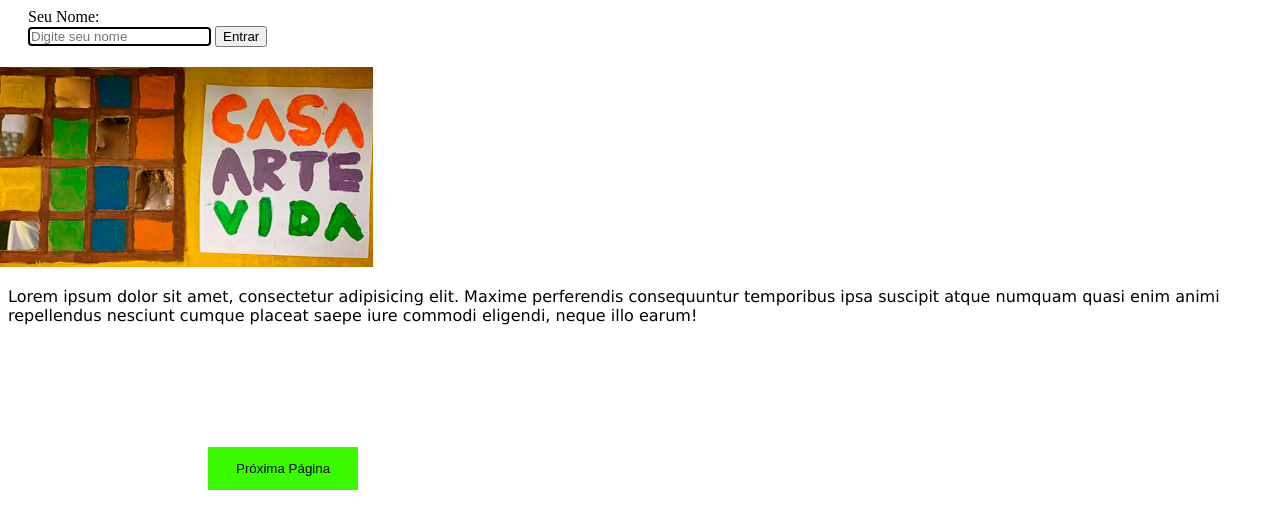
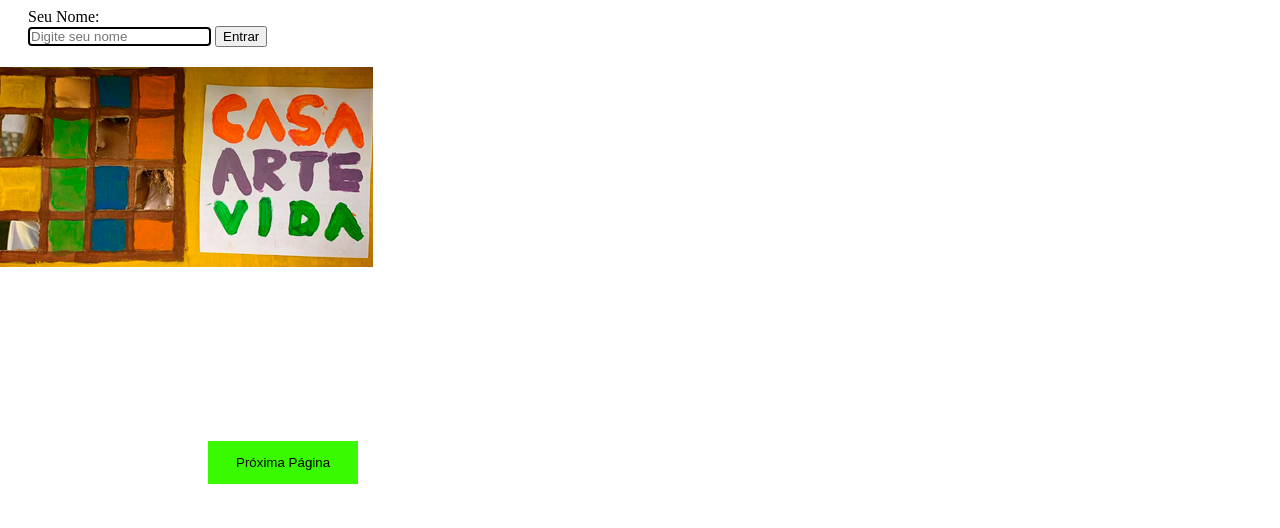
Before and after one commit to clamuflage/cavSite, a plain HTML site: page homepage/index.html in a window 1280 px wide. Shown: the part 180-708 px from the top of the page. Drawn offline with Linux system fonts and the light colour scheme.

Commit message:
alterações no html da homepage

```diff
--- a/homepage/index.html
+++ b/homepage/index.html
@@ -21,9 +21,6 @@
     </div>
 
     <div class="paragraph">
-        <p>
-            Lorem ipsum dolor sit amet, consectetur adipisicing elit. Maxime perferendis consequuntur temporibus ipsa suscipit atque numquam quasi enim animi repellendus nesciunt cumque placeat saepe iure commodi eligendi, neque illo earum!
-        </p>
     </div>
 
     <a href="../pagina2/pagina2.html">
```
